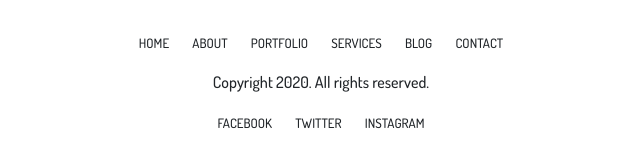
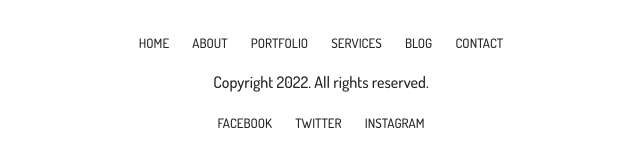
Before and after one commit to amalmadhu06/Responsive-Website-Using-HTML-CSS-Bootstrap, a plain HTML site: page index.html in a window 1280 px wide. Shown: the part 4927-5093 px from the top of the page, 319-959 px from the left. Drawn offline with nearby package versions, Linux system fonts and the light colour scheme.

Commit message:
Update index.html

```diff
--- a/index.html
+++ b/index.html
@@ -614,7 +614,7 @@
               <li><a href="#" class="text-dark">Contact</a></li>
             </ul>
             <p class="my-3 text-dark">
-              Copyright 2020. All rights reserved.
+              Copyright 2022. All rights reserved.
             </p>
             <ul class="p-0">
               <li><a href="#" class="text-dark">Facebook</a></li>
```
